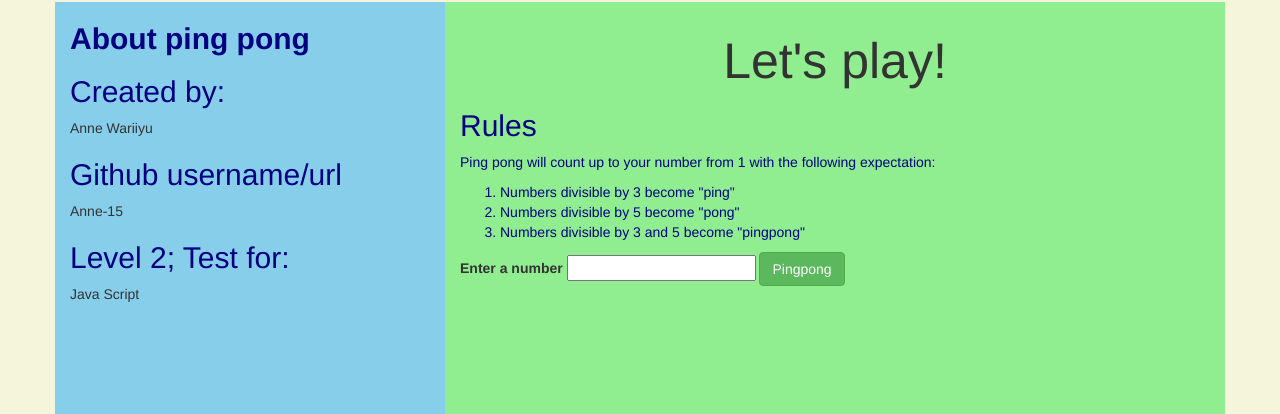
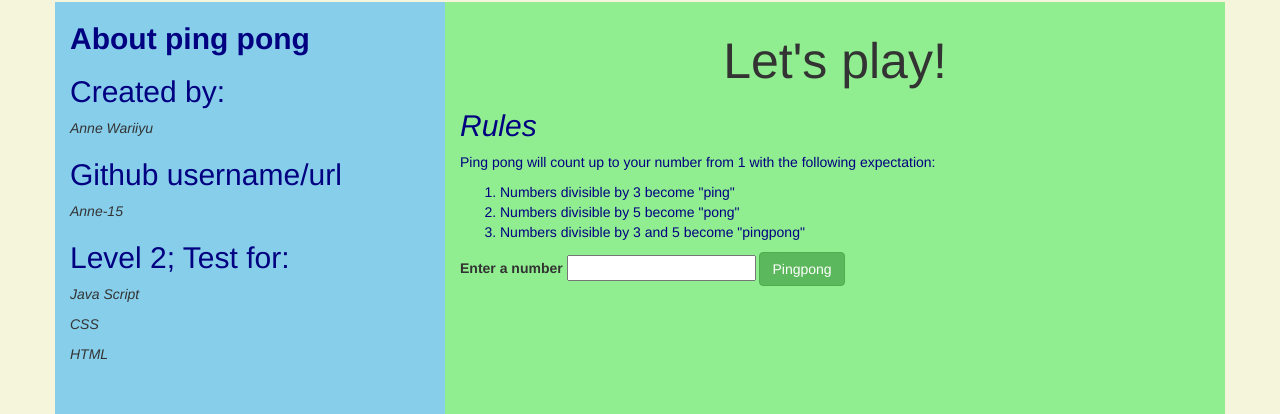
Before and after one commit to Anne-15/pingPongproject, a plain HTML site: page index.html in a window 1280 px wide. Shown: the part 260-674 px from the top of the page. Drawn offline with nearby package versions, Linux system fonts and the light colour scheme.

```diff
--- a/index.html
+++ b/index.html
@@ -25,16 +25,17 @@
       <div class="col-md-4 col-md-offset-0.8">
         <h2><strong>About ping pong</strong></h2>
         <h2>Created by:</h2>
-        <p>Anne Wariiyu</p>
+        <p><em>Anne Wariiyu</em></p>
         <h2>Github username/url</h2>
-        <p>Anne-15</p>
-        <p></p>
+        <p><em>Anne-15</em></p>
         <h2>Level 2; Test for:</h2>
-        <p>Java Script</p>
+        <p><em>Java Script</em></p>
+        <p><em>CSS</em></p>
+        <p><em>HTML</em></p>
       </div>
       <div class="col-md-8 col-md-offset-0.8">
         <h1>Let's play!</h1>
-        <h2>Rules</h2>
+        <h2><em>Rules</em></h2>
         <p class="text">Ping pong will count up to your number from 1 with the following expectation:
           <ol class="text">
             <li>Numbers divisible by 3 become "ping"</li>
```
